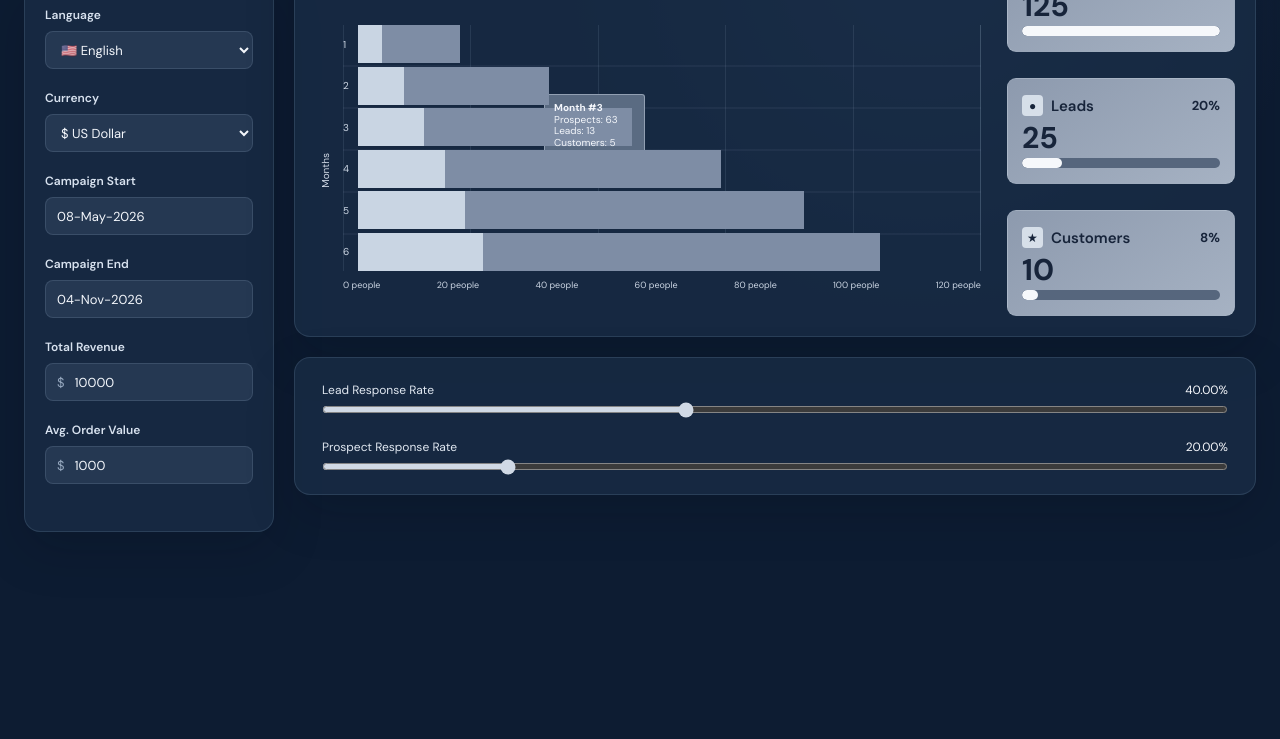
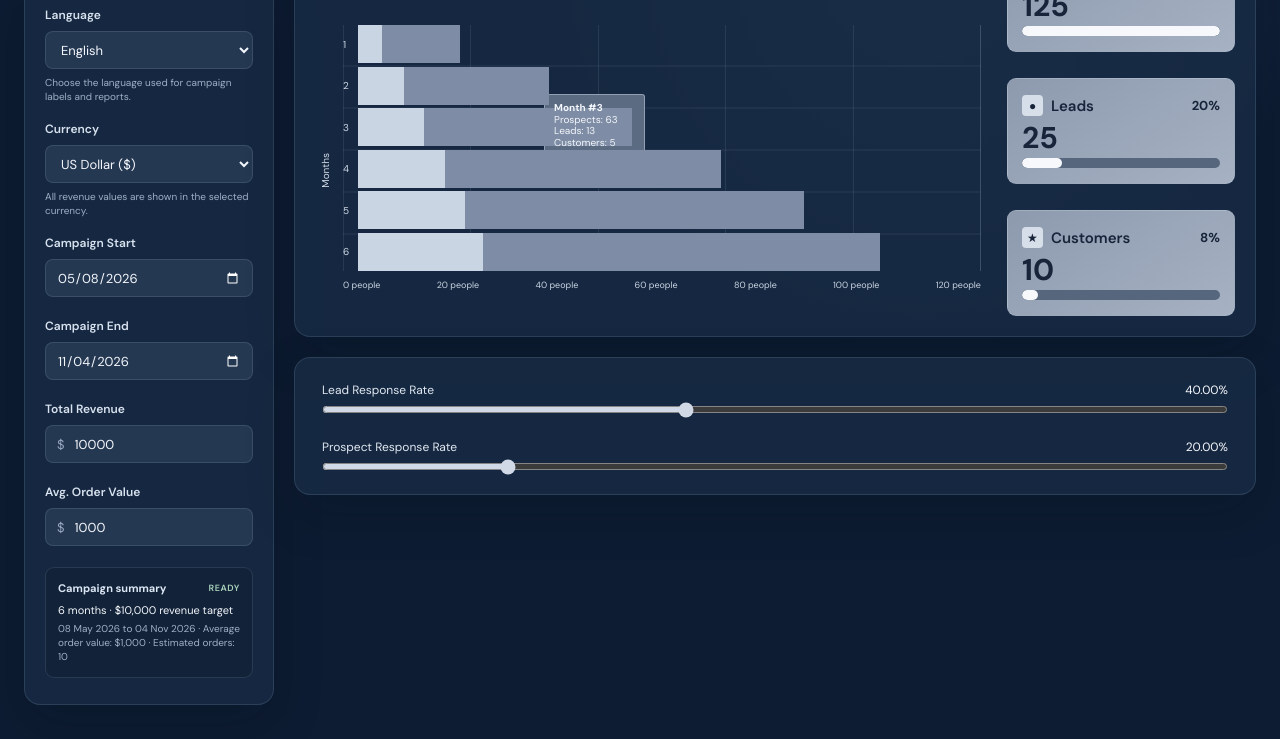
Before and after one commit to darina-raycheva/Lead-Predictor, a plain HTML site: page index.html in a window 1280 px wide. Shown: the part 105-844 px from the top of the page. Before the commit the page ends 800 px from the top, so only its background shows below. Drawn offline with Linux system fonts and the light colour scheme.

Commit message:
Add left campaign form functionality

```diff
--- a/app.js
+++ b/app.js
@@ -9,3 +9,63 @@
   range.addEventListener('input', updateOutput);
   updateOutput();
 });
+
+const campaignForm = document.querySelector('#campaign-form');
+
+if (campaignForm) {
+  const language = document.querySelector('#language');
+  const currency = document.querySelector('#currency');
+  const campaignStart = document.querySelector('#campaign-start');
+  const campaignEnd = document.querySelector('#campaign-end');
+  const totalRevenue = document.querySelector('#total-revenue');
+  const orderValue = document.querySelector('#order-value');
+  const currencySymbols = document.querySelectorAll('.currency-symbol');
+  const summary = document.querySelector('#campaign-summary');
+  const detail = document.querySelector('#campaign-detail');
+  const status = document.querySelector('.summary-status');
+
+  const formatMoney = (value) => new Intl.NumberFormat('en-US', {
+    style: 'currency',
+    currency: currency.value,
+    maximumFractionDigits: 0,
+  }).format(Number(value) || 0);
+
+  const formatDate = (value) => new Intl.DateTimeFormat('en-GB', {
+    day: '2-digit', month: 'short', year: 'numeric',
+  }).format(new Date(`${value}T00:00:00`));
+
+  const updateCampaignSummary = () => {
+    const start = new Date(`${campaignStart.value}T00:00:00`);
+    const end = new Date(`${campaignEnd.value}T00:00:00`);
+    const revenue = Number(totalRevenue.value);
+    const averageOrder = Number(orderValue.value);
+    const validDates = campaignStart.value && campaignEnd.value && end >= start;
+    const validNumbers = revenue >= 0 && averageOrder > 0;
+
+    campaignEnd.min = campaignStart.value;
+    status.classList.toggle('is-invalid', !validDates || !validNumbers);
+    status.textContent = validDates && validNumbers ? 'Ready' : 'Check values';
+
+    if (!validDates) {
+      summary.textContent = 'Campaign end must be after the start date.';
+      detail.textContent = 'Choose a valid campaign period to continue.';
+      return;
+    }
+
+    const months = Math.max(1, Math.round((end - start) / (1000 * 60 * 60 * 24 * 30.4375)));
+    const estimatedOrders = Math.floor(revenue / averageOrder);
+    summary.textContent = `${months} month${months === 1 ? '' : 's'} · ${formatMoney(revenue)} revenue target`;
+    detail.textContent = `${formatDate(campaignStart.value)} to ${formatDate(campaignEnd.value)} · Average order value: ${formatMoney(averageOrder)} · Estimated orders: ${estimatedOrders}`;
+  };
+
+  const updateCurrency = () => {
+    const symbol = currency.options[currency.selectedIndex].dataset.symbol;
+    currencySymbols.forEach((element) => { element.textContent = symbol; });
+    updateCampaignSummary();
+  };
+
+  campaignForm.addEventListener('input', updateCampaignSummary);
+  language.addEventListener('change', updateCampaignSummary);
+  currency.addEventListener('change', updateCurrency);
+  updateCurrency();
+}
--- a/index.html
+++ b/index.html
@@ -19,28 +19,43 @@
         <span>Lead<span>Predictor</span></span>
       </div>
 
-      <form class="filters-panel">
+      <form class="filters-panel" id="campaign-form">
         <label class="field-label" for="language">Language</label>
-        <select class="field-control" id="language" name="language">
-          <option>🇺🇸  English</option>
+        <select class="field-control" id="language" name="language" aria-describedby="language-help">
+          <option value="en">English</option>
+          <option value="bg">Bulgarian</option>
+          <option value="de">German</option>
+          <option value="es">Spanish</option>
+          <option value="fr">French</option>
         </select>
+        <small class="field-help" id="language-help">Choose the language used for campaign labels and reports.</small>
 
         <label class="field-label" for="currency">Currency</label>
-        <select class="field-control" id="currency" name="currency">
-          <option>$  US Dollar</option>
+        <select class="field-control" id="currency" name="currency" aria-describedby="currency-help">
+          <option value="USD" data-symbol="$">US Dollar ($)</option>
+          <option value="EUR" data-symbol="€">Euro (€)</option>
+          <option value="GBP" data-symbol="£">British Pound (£)</option>
+          <option value="BGN" data-symbol="лв">Bulgarian Lev (лв)</option>
         </select>
+        <small class="field-help" id="currency-help">All revenue values are shown in the selected currency.</small>
 
         <label class="field-label" for="campaign-start">Campaign Start</label>
-        <input class="field-control" id="campaign-start" type="text" value="08-May-2026">
+        <input class="field-control" id="campaign-start" name="campaignStart" type="date" value="2026-05-08" required>
 
         <label class="field-label" for="campaign-end">Campaign End</label>
-        <input class="field-control" id="campaign-end" type="text" value="04-Nov-2026">
+        <input class="field-control" id="campaign-end" name="campaignEnd" type="date" value="2026-11-04" required>
 
         <label class="field-label" for="total-revenue">Total Revenue</label>
-        <div class="input-prefix"><span>$</span><input id="total-revenue" type="text" value="10000"></div>
+        <div class="input-prefix"><span class="currency-symbol">$</span><input id="total-revenue" name="totalRevenue" type="number" min="0" step="100" value="10000" required></div>
 
         <label class="field-label" for="order-value">Avg. Order Value</label>
-        <div class="input-prefix"><span>$</span><input id="order-value" type="text" value="1000"></div>
+        <div class="input-prefix"><span class="currency-symbol">$</span><input id="order-value" name="orderValue" type="number" min="0" step="50" value="1000" required></div>
+
+        <div class="form-summary" aria-live="polite">
+          <div class="summary-heading"><span>Campaign summary</span><span class="summary-status">Ready</span></div>
+          <p id="campaign-summary">7 months · $10,000 revenue target</p>
+          <span id="campaign-detail">Average order value: $1,000 · Estimated orders: 10</span>
+        </div>
       </form>
     </aside>
 
--- a/styles.css
+++ b/styles.css
@@ -42,11 +42,20 @@
 .filters-panel, .overview-panel, .rates-panel { border: 1px solid var(--line); background: rgba(24, 43, 68, 0.84); box-shadow: 0 18px 50px rgba(3, 10, 21, 0.18); }
 .filters-panel { padding: 23px 20px 26px; border-radius: 16px; }
 .field-label { display: block; margin: 0 0 8px; color: #d8e2ef; font-size: 12px; font-weight: 600; }
-.field-control, .input-prefix { width: 100%; height: 38px; margin: 0 0 21px; border: 1px solid rgba(156, 178, 205, 0.18); border-radius: 8px; background: #253852; color: var(--text); font: inherit; font-size: 13px; outline: none; }
-select.field-control { padding: 0 11px; }
+.field-control, .input-prefix { width: 100%; height: 38px; margin: 0 0 21px; border: 1px solid rgba(156, 178, 205, 0.18); border-radius: 8px; background: #253852; color: var(--text); font: inherit; font-size: 13px; outline: none; transition: border-color 160ms ease, box-shadow 160ms ease; }
+select.field-control { padding: 0 11px; cursor: pointer; }
 input.field-control { padding: 0 11px; }
+.field-control:focus, .input-prefix:focus-within { border-color: #9eb9d9; box-shadow: 0 0 0 3px rgba(158, 185, 217, 0.16); }
+.field-help { display: block; margin: -14px 0 18px; color: var(--muted); font-size: 10px; line-height: 1.35; }
 .input-prefix { display: flex; align-items: center; padding-left: 11px; color: #93a5bc; }
 .input-prefix input { min-width: 0; flex: 1; height: 100%; padding: 0 10px; border: 0; background: transparent; color: var(--text); font: inherit; font-size: 13px; outline: none; }
+.input-prefix input::-webkit-inner-spin-button, .input-prefix input::-webkit-outer-spin-button { margin: 0; }
+.form-summary { margin-top: 2px; padding: 13px 12px; border: 1px solid rgba(156, 178, 205, 0.16); border-radius: 9px; background: rgba(8, 20, 37, 0.26); }
+.summary-heading { display: flex; align-items: center; justify-content: space-between; gap: 8px; color: #dce7f4; font-size: 11px; font-weight: 700; }
+.summary-status { color: #a9d3bb; font-size: 9px; font-weight: 600; text-transform: uppercase; letter-spacing: .6px; }
+.summary-status.is-invalid { color: #e6a6a6; }
+.form-summary p { margin: 8px 0 4px; color: var(--text); font-size: 11px; line-height: 1.35; }
+.form-summary > span { display: block; color: var(--muted); font-size: 10px; line-height: 1.4; }
 
 .content-area { display: flex; min-width: 0; flex-direction: column; gap: 20px; }
 .overview-panel { display: grid; grid-template-columns: minmax(0, 1fr) 228px; gap: 26px; min-height: 396px; padding: 20px 20px 20px 24px; border-radius: 16px; }
```
